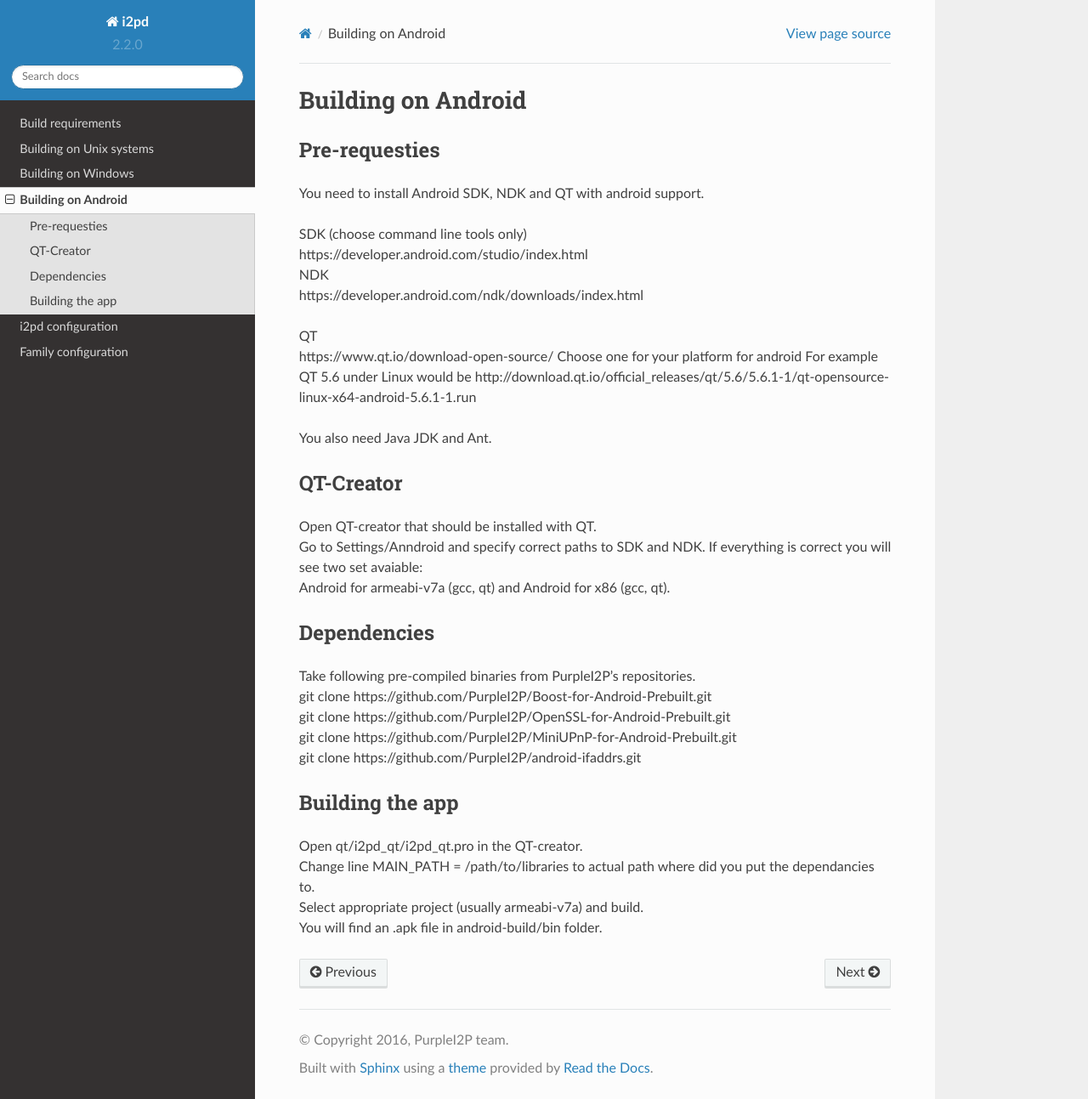
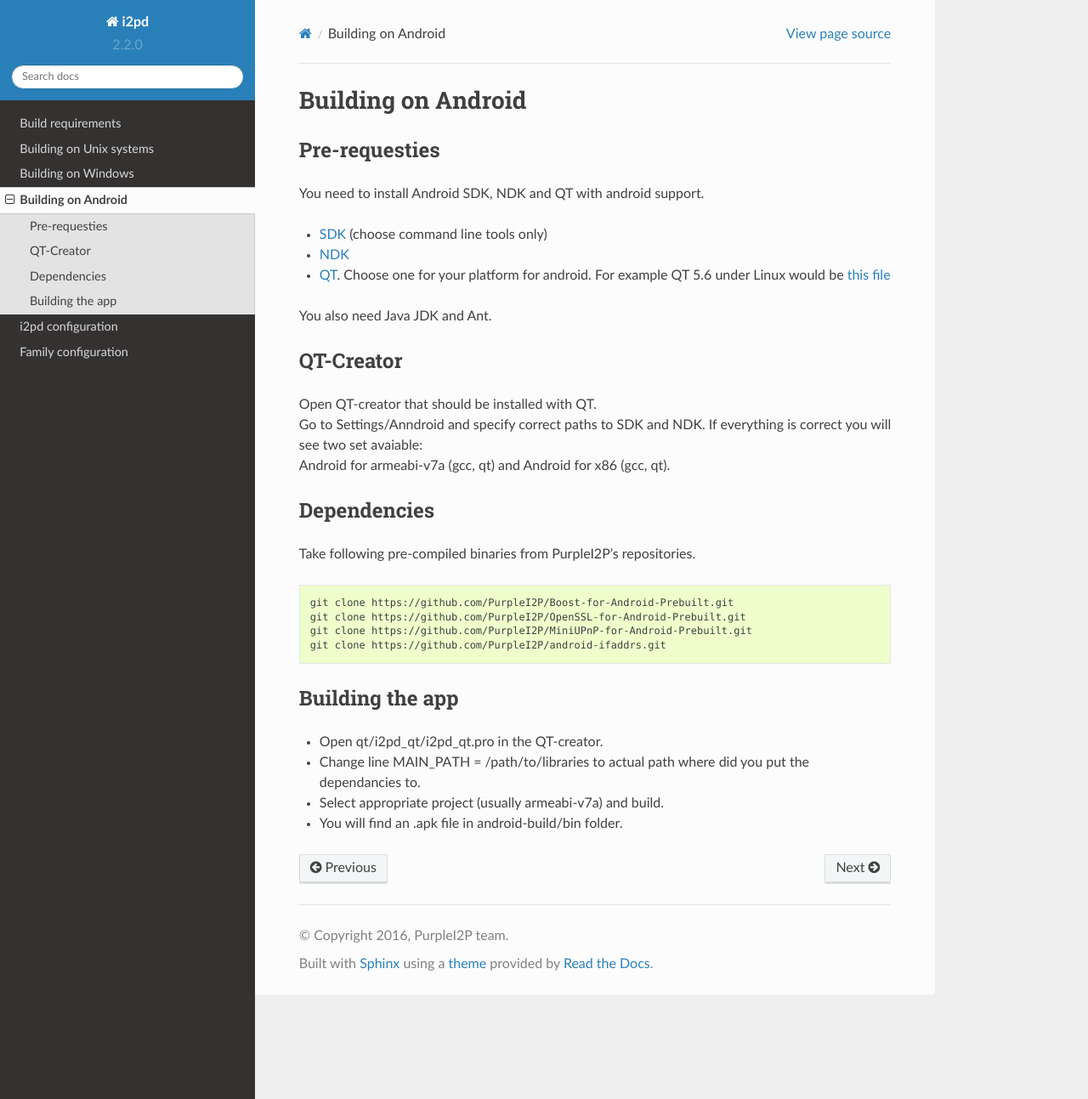
Before and after one commit to PurpleI2P/i2pd, a Sphinx documentation site: the page built from docs/build_notes_android.md, in a window 1280 px wide and 1293 px high. Shown: the whole window at 85% size. Built offline with Sphinx 7.4.7 and the Read the Docs theme 2.0.0, drawn with Linux system fonts in a browser that asks for light colours.

Commit message:
Update build_notes_android.md

````diff
--- a/docs/build_notes_android.md
+++ b/docs/build_notes_android.md
@@ -6,16 +6,9 @@ Pre-requesties
 
 You need to install Android SDK, NDK  and QT with android support.
 
-SDK (choose command line tools only)
-https://developer.android.com/studio/index.html
-NDK
-https://developer.android.com/ndk/downloads/index.html
-
-QT
-https://www.qt.io/download-open-source/
-Choose one for your platform for android
-For example QT 5.6 under Linux would be
-http://download.qt.io/official_releases/qt/5.6/5.6.1-1/qt-opensource-linux-x64-android-5.6.1-1.run
+- [SDK](https://developer.android.com/studio/index.html) (choose command line tools only)
+- [NDK](https://developer.android.com/ndk/downloads/index.html)
+- [QT](https://www.qt.io/download-open-source/). Choose one for your platform for android. For example QT 5.6 under Linux would be [this file](http://download.qt.io/official_releases/qt/5.6/5.6.1-1/qt-opensource-linux-x64-android-5.6.1-1.run  )
 
 You also need Java JDK and Ant.
 
@@ -29,15 +22,17 @@ Android for armeabi-v7a (gcc, qt) and Android for x86 (gcc, qt).
 Dependencies
 --------------
 Take following pre-compiled binaries from PurpleI2P's repositories.
+```bash
 git clone https://github.com/PurpleI2P/Boost-for-Android-Prebuilt.git
 git clone https://github.com/PurpleI2P/OpenSSL-for-Android-Prebuilt.git
 git clone https://github.com/PurpleI2P/MiniUPnP-for-Android-Prebuilt.git
 git clone https://github.com/PurpleI2P/android-ifaddrs.git
+```
 
 
 Building the app
 ----------------
-Open qt/i2pd_qt/i2pd_qt.pro in the QT-creator.
-Change line MAIN_PATH = /path/to/libraries to actual path where did you put the dependancies to.
-Select appropriate project (usually armeabi-v7a) and build.
-You will find an .apk file in android-build/bin folder.
+- Open qt/i2pd_qt/i2pd_qt.pro in the QT-creator.
+- Change line MAIN_PATH = /path/to/libraries to actual path where did you put the dependancies to.
+- Select appropriate project (usually armeabi-v7a) and build.
+- You will find an .apk file in android-build/bin folder.
````
